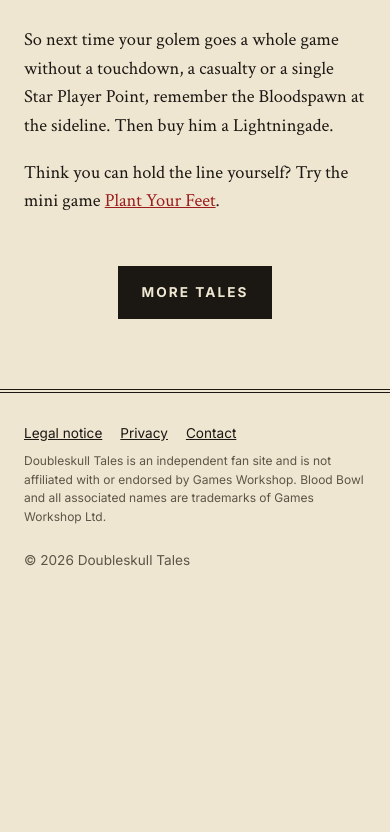
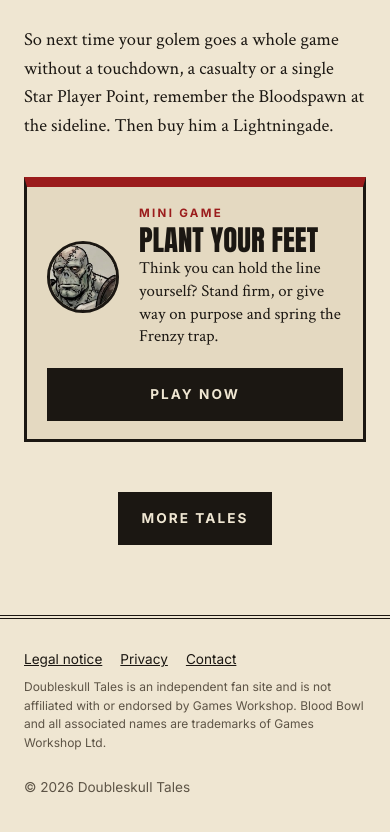
Before and after one commit to DoubleskullTales/doubleskull-tales, an Astro site: page /tales/flesh-golem-hommage/ in a window 390 px wide. Shown: the part 8096-8928 px from the top of the page. Before the commit the page ends 8707 px from the top, so only its background shows below. Built offline with nearby package versions, Linux system fonts and the light colour scheme; Astro itself is replaced by a stand-in of ours.

Commit message:
Add files via upload

```diff
--- a/src/content/tales/flesh-golem-hommage.md
+++ b/src/content/tales/flesh-golem-hommage.md
@@ -81,4 +81,4 @@ Exactly as it should be.
 
 So next time your golem goes a whole game without a touchdown, a casualty or a single Star Player Point, remember the Bloodspawn at the sideline. Then buy him a Lightningade.
 
-Think you can hold the line yourself? Try the mini game [Plant Your Feet](/play/plant-your-feet/).
+<a class="play-cta" href="/play/plant-your-feet/"><img src="/images/play-head-golem.jpg" alt="" width="240" height="240"><span class="play-cta-text"><span class="play-cta-label">Mini game</span><span class="play-cta-title">Plant Your Feet</span><span class="play-cta-sub">Think you can hold the line yourself? Stand firm, or give way on purpose and spring the Frenzy trap.</span></span><span class="btn dark play-cta-btn">Play now</span></a>
--- a/src/styles/global.css
+++ b/src/styles/global.css
@@ -313,3 +313,20 @@ html, body { overflow-x: hidden; }
   .tool-rail strong { font-size: 1.1rem; }
   .tool-rail small { font-size: .65rem; letter-spacing: .08em; }
 }
+
+/* article: call-to-action box for a mini game (round head + button) */
+.play-cta { display: flex; align-items: center; gap: 20px; margin: 2em 0 1em; padding: 18px 20px; border: 3px solid var(--ink); border-top-width: 10px; border-top-color: var(--red); background: var(--paper-dark, #e4d9c1); color: var(--ink); text-decoration: none; }
+.play-cta:hover { color: var(--ink); }
+.play-cta img { width: 96px; height: 96px; border-radius: 50%; border: 3px solid var(--ink); flex: none; object-fit: cover; transition: transform .2s; }
+.play-cta:hover img { transform: rotate(-6deg) scale(1.05); }
+.play-cta-text { flex: 1; display: flex; flex-direction: column; gap: 2px; }
+.play-cta-label { font-family: 'Inter', sans-serif; font-size: .72rem; font-weight: 700; letter-spacing: .2em; text-transform: uppercase; color: var(--red); }
+.play-cta-title { font-family: 'Anton', sans-serif; font-size: 1.8rem; line-height: 1.05; text-transform: uppercase; }
+.play-cta-sub { font-size: 1.05rem; line-height: 1.35; }
+.play-cta-btn { flex: none; }
+.play-cta:hover .play-cta-btn { background: var(--red); border-color: var(--red); color: var(--paper); }
+@media (max-width: 560px) {
+  .play-cta { flex-wrap: wrap; }
+  .play-cta img { width: 72px; height: 72px; }
+  .play-cta-btn { width: 100%; text-align: center; }
+}
```
Also changed, not shown: src/pages/play.astro (+17 -8 lines), public/images/play-head-golem.jpg (added).
